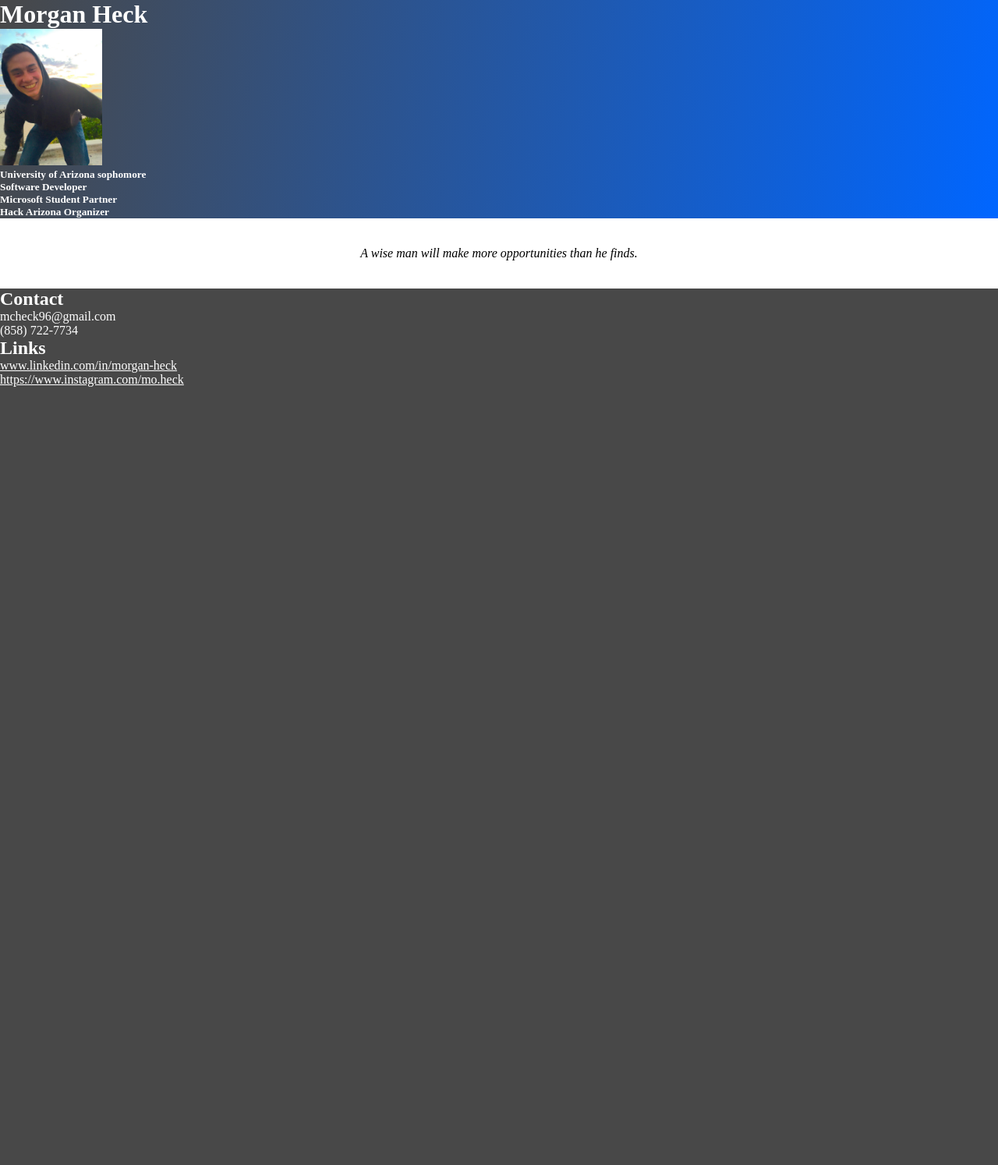
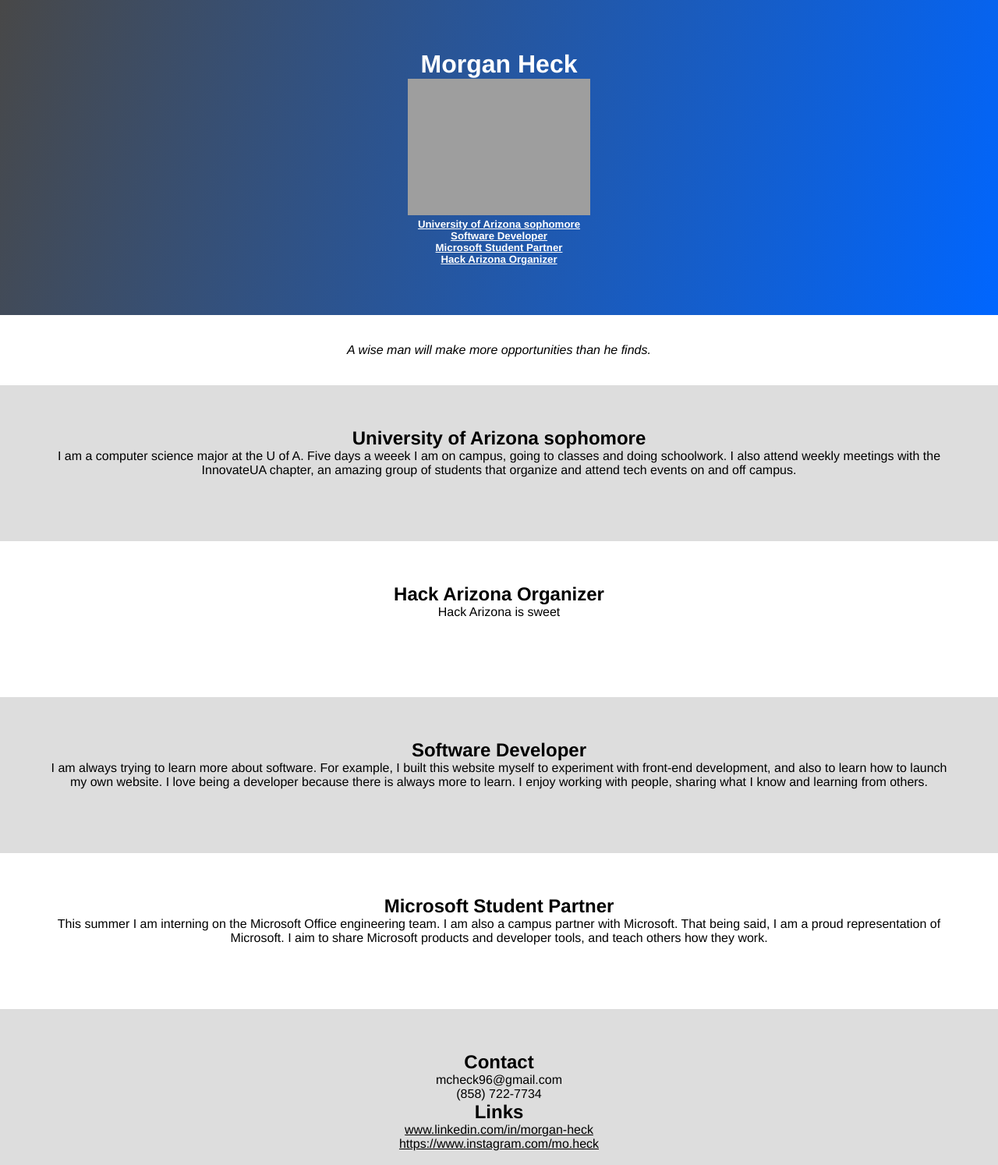
Before and after one commit to moheck/morgancheck, a PHP site: page / in a window 1280 px wide. Shown: the whole page at 78% size. Before the commit the page ends 496 px from the top, so only its background shows below. Run offline with PHP 8.4, Linux system fonts and the light colour scheme; grey boxes are pictures that could not be loaded.

Commit message:
pic resize/design

```diff
--- a/index.php
+++ b/index.php
@@ -2,8 +2,8 @@
 <html>
 <head>
 <title>Morgan Heck</title>
+<link rel="icon" type="image/ico" href="/Users/morganheck/morgancheck/favicon.ico"/>
 
-<link rel="icon" href="favicon.ico">
 
 <style>
 *{
@@ -11,29 +11,27 @@
 }
 body{
 	background-color: #484848;
+	font-family:Helvetica;
+	text-align: center;
 }
 p{
-font-family:"Impact, Charcoal, sans-serif";
-color:#FFFFFF;
+color:black;
 }
 a{
-	font-family:"Impact, Charcoal, sans-serif";
-	color:#FFFFFF;
+	color:black;
 }
 h1{
-font-family:"Impact, Charcoal, sans-serif";
-color:#FFFFFF;
+color:black;
 }
 h5{
-font-family:"Impact, Charcoal, sans-serif";
-color:#FFFFFF;
+color:black;
 }
 h2{
-font-family:"Impact, Charcoal, sans-serif";
-color:#FFFFFF;
+color:black;
 }
 #header{
 	background: -webkit-gradient(linear, left top, right bottom,from(#484848),to(#0066FF));
+	padding: 64px 0;
 }
 #mid{
 	text-align: center;
@@ -43,20 +41,40 @@ color:#FFFFFF;
 	color:black;
 }
 #bot{
-	background-color: #484848;
+	background-color: #DDD;
 }
-#
+#college{
+	background:#DDD ;
+}
+#hackaz{
+	background:white;
+}
+#dev{
+	background:#DDD;
+}
+#micro{
+	background:white;
+}
+.section{
+	height:200px;
+	padding: 0 64px;
+}
+#header h1, #header h5 a{
+	color:white;
+}
+
+
 </style>
 </head>
 
 <body>
 <div id="header">
 <h1>Morgan Heck </h1>
-<img src="IMG_5251.jpg" height=175>
-<h5>University of Arizona sophomore</h5>
-<h5>Software Developer</h5>
-<h5>Microsoft Student Partner</h5>
-<h5>Hack Arizona Organizer</h5>
+<img src="/Users/morganheck/morgancheck/IMG_5251.jpg" height=175>
+<h5><a href="#college">University of Arizona sophomore</a></h5>
+<h5><a href="#dev">Software Developer</a></h5>
+<h5><a href="#micro">Microsoft Student Partner</a></h5>
+<h5><a href="#hackaz">Hack Arizona Organizer</a></h5>
 
 </div>
 
@@ -64,7 +82,34 @@ color:#FFFFFF;
 <p id="quote"><br><br><em>A wise man will make more opportunities than he finds.</em><br><br><br></p>
  </div>
 
-<div id="bot">
+ <div id="college" class="section">
+ <br><br><br>
+ <h2>University of Arizona sophomore</h2>
+ <p> I am a computer science major at the U of A. Five days a weeek I am on campus, going to classes and doing schoolwork. I also attend weekly meetings with the InnovateUA chapter, an amazing group of students that organize and attend tech events on and off campus. </p>
+ </div>
+
+  <div id="hackaz" class="section">
+   <br><br><br>
+ <h2> Hack Arizona Organizer</h2>
+ <p> Hack Arizona is sweet</p>
+ </div>
+
+ <div id="dev" class="section">
+  <br><br><br>
+ <h2> Software Developer</h2>
+ <p> I am always trying to learn more about software. For example, I built this website myself to experiment with front-end development, and also to learn how to launch my own website. I love being a developer because there is always more to learn. I enjoy working with people, sharing what I know and learning from others.
+ </div>
+
+ <div id="micro" class="section">
+  <br><br><br>
+ <h2> Microsoft Student Partner</h2>
+ <p> This summer I am interning on the Microsoft Office engineering team. I am also a campus partner with Microsoft. That being said, I am a proud representation of Microsoft. I aim to share Microsoft products and developer tools, and teach others how they work.
+ </div>
+
+
+
+<div id="bot" class="section">
+ <br><br><br>
 <h2>Contact</h2>
 <p>mcheck96@gmail.com</p>
 <p>(858) 722-7734</p>
```
Also changed, not shown: IMG_5251.jpg.
